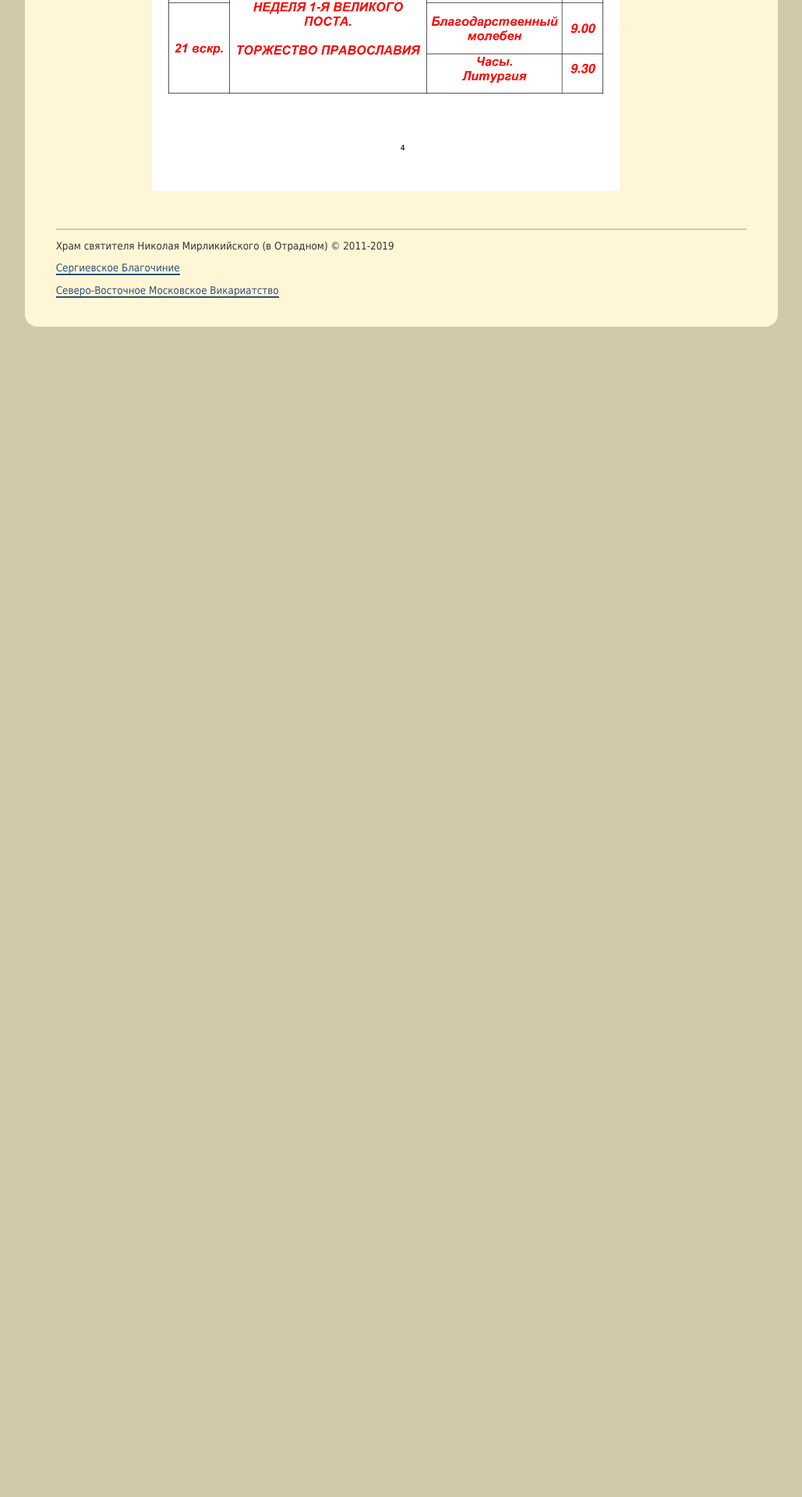
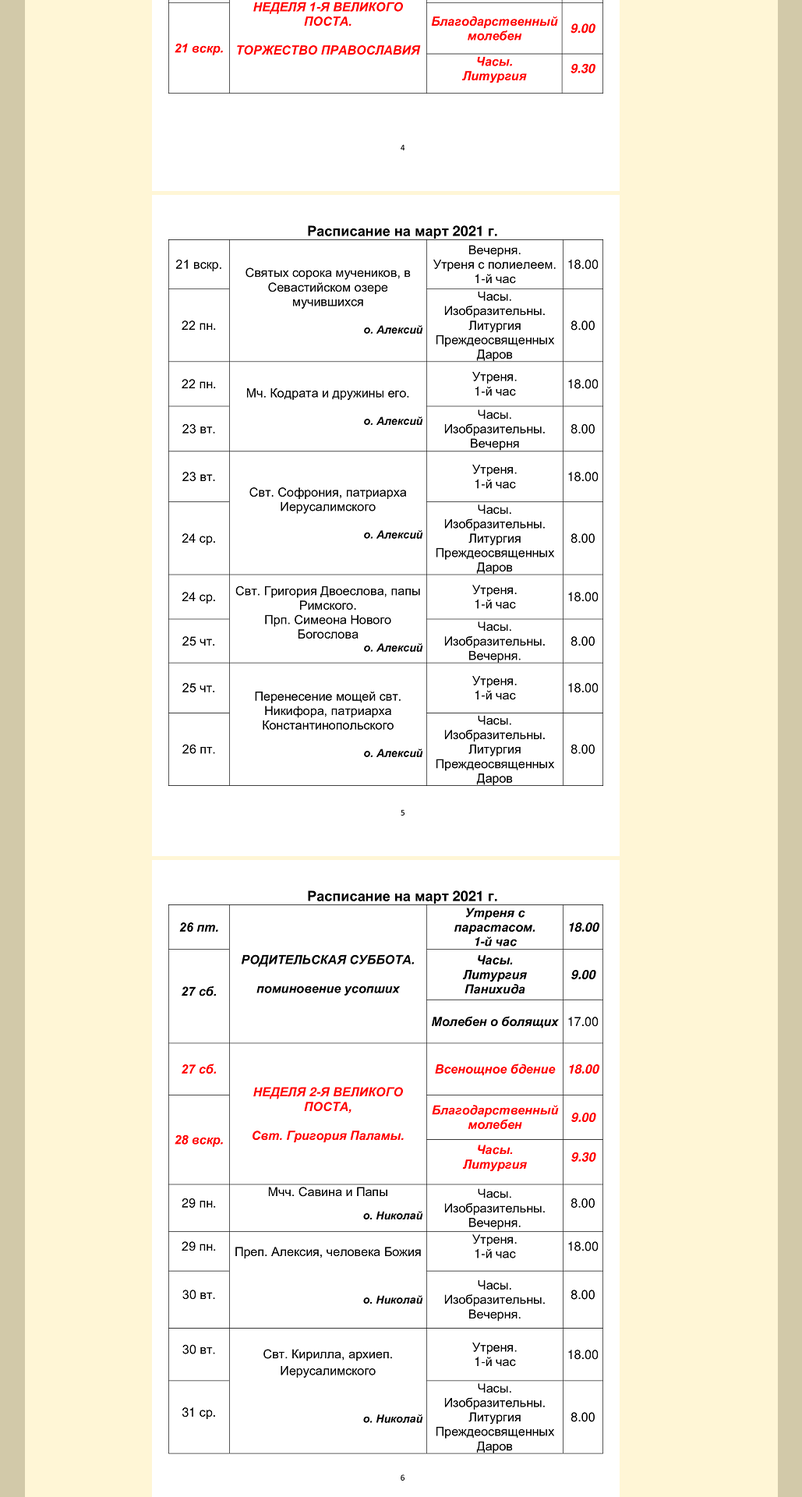
Before and after one commit to hramotradnoe/hramotradnoe.github.io, a Jekyll site: the page built from schedule/index.html, in a window 1280 px wide. Shown: the part 3498-5418 px from the top of the page at 78% size, without its empty margins (125-1154 px from the left). Built offline with Jekyll 4.4.1, drawn with Linux system fonts in a browser that asks for light colours; before the commit the page ends 3925 px from its top, so only the background shows below that.

Commit message:
Update index.html

```diff
--- a/schedule/index.html
+++ b/schedule/index.html
@@ -8,6 +8,8 @@ title  : Расписание
 <img alt="" src="http://hramotradnoe.ru/rr2.png">
 <img alt="" src="http://hramotradnoe.ru/rr3.png">
 <img alt="" src="http://hramotradnoe.ru/rr4.png">
+<img alt="" src="http://hramotradnoe.ru/rr5.png">
+<img alt="" src="http://hramotradnoe.ru/rr6.png">
 </p>
 <table>
 {% for row in site.data.schedule.timetable %}
```
